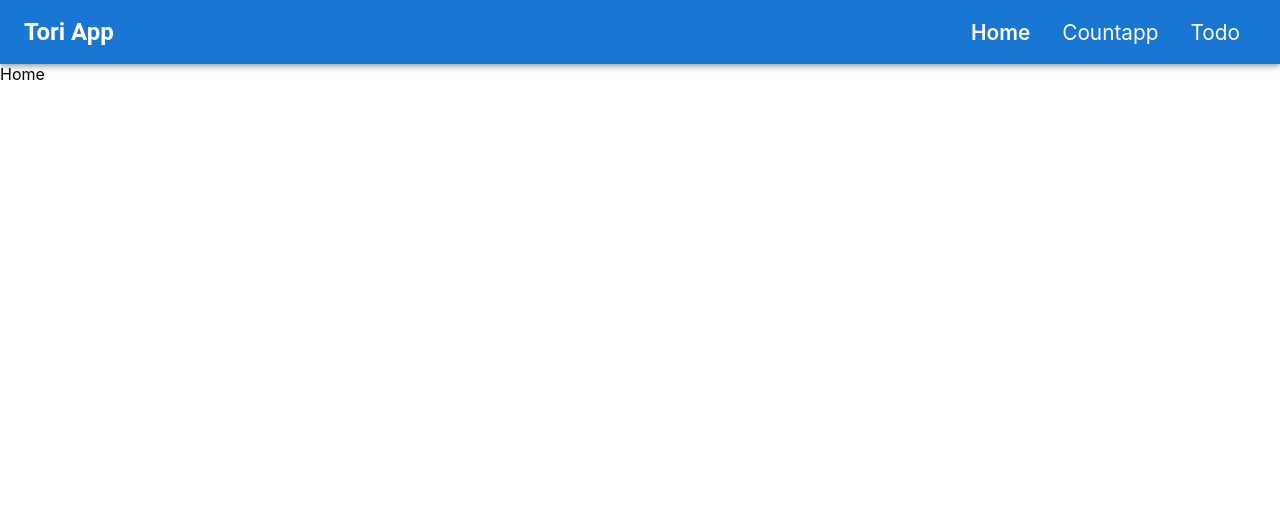
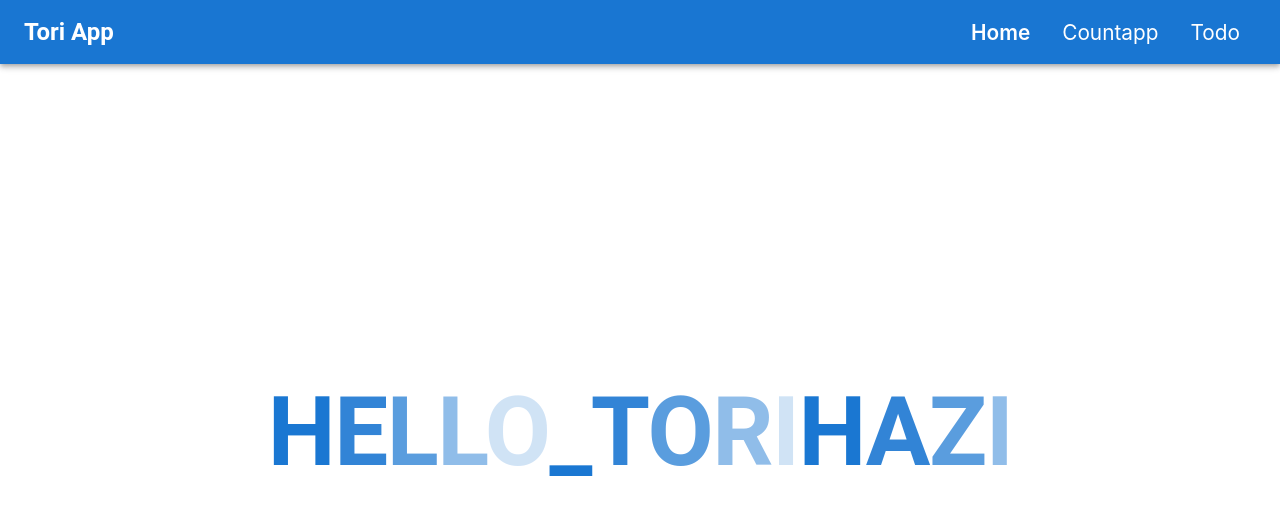
Before and after one commit to torihazi/reducer_sample, a React (Create React App) app: page / in a window 1280 px wide. Shown: the top 514 px of the page. Built offline with nearby package versions, Linux system fonts and the light colour scheme.

Commit message:
fin helloworld

```diff
--- a/package.json
+++ b/package.json
@@ -10,6 +10,7 @@
     "@testing-library/jest-dom": "^5.17.0",
     "@testing-library/react": "^13.4.0",
     "@testing-library/user-event": "^13.5.0",
+    "framer-motion": "^11.2.14",
     "react": "^18.3.1",
     "react-dom": "^18.3.1",
     "react-router-dom": "^6.24.1",
--- a/src/components/pages/Home.jsx
+++ b/src/components/pages/Home.jsx
@@ -1,7 +1,35 @@
 import React from "react";
+import { motion } from "framer-motion";
+import { Box, Typography } from "@mui/material";
 
 const Home = () => {
-  return <div>Home</div>;
+  const words = "HELLO_TORIHAZI";
+
+  return (
+    <Box
+      display="flex"
+      justifyContent="center"
+      alignItems="center"
+      height="calc(100vh - 64px)"
+    >
+      <Typography variant="h1" color="primary" fontWeight="bold">
+        {words.split("").map((key, value) => (
+          <motion.span
+            key={value}
+            initial={{ opacity: 0 }}
+            animate={{ opacity: 1 }}
+            transition={{
+              duration: 0.5,
+              delay: value * 0.1,
+              repeat: Infinity,
+            }}
+          >
+            {key}
+          </motion.span>
+        ))}
+      </Typography>
+    </Box>
+  );
 };
 
 export default Home;
```
Also changed, not shown: 1 other file (tests, documents, lock files or other folders).
